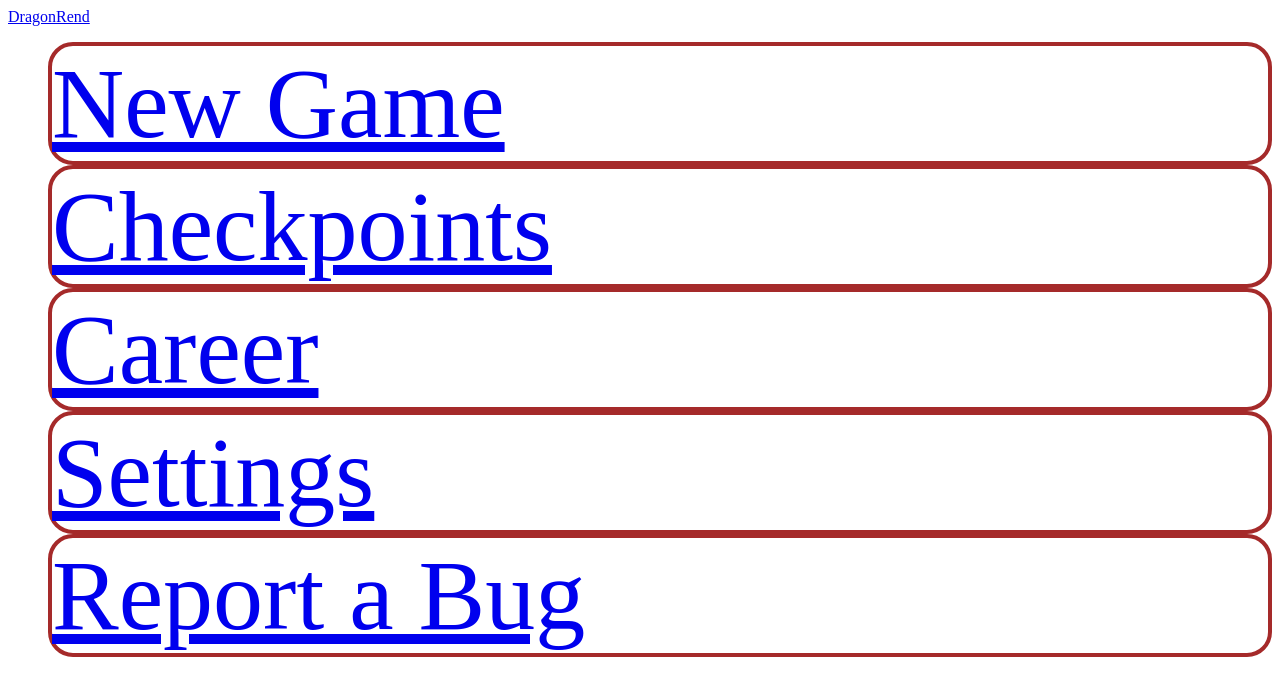
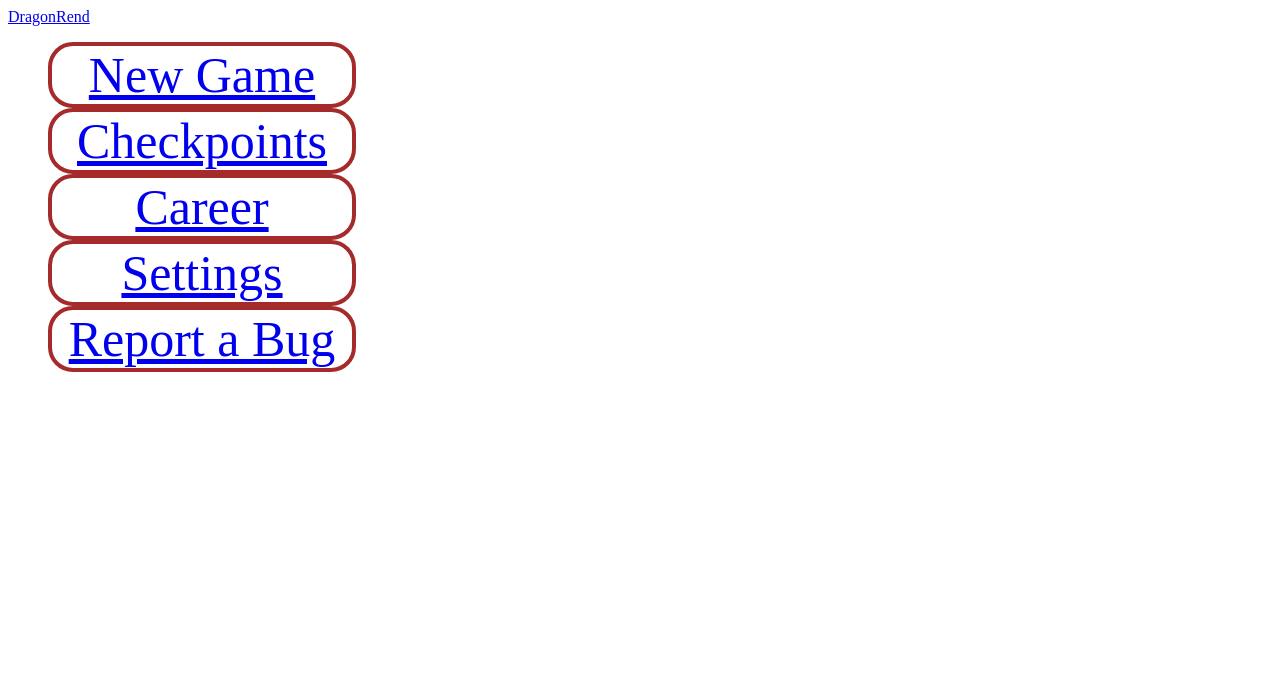
Before and after one commit to jonnicwolf/DragonRend-react, a React (Create React App) app: page / in a window 1280 px wide. Shown: the top 696 px of the page. Built offline with nearby package versions, Linux system fonts and the light colour scheme.

Commit message:
prelim styling for main menu buttons

```diff
--- a/src/components/menus/MainMenu.js
+++ b/src/components/menus/MainMenu.js
@@ -4,11 +4,15 @@ import styled from 'styled-components';
 
 const MainMenu = () => {
     const Button = styled.li`
+        display: flex;
+        flex-direction: column;
+        align-items: center;
         list-style-type: none;
         border: 0.5vh solid;
         border-radius: 25px;
         border-color: brown;
-        font-size: 100px;
+        font-size: 50px;
+        width: 300px;
     `
     return (
         <nav>
--- a/src/pages/DragonRend.js
+++ b/src/pages/DragonRend.js
@@ -1,9 +1,3 @@
-import {Routes, Route} from 'react-router-dom';
-//PAGES
-import BugsPage from './BugsPage';
-import AboutPage from './AboutPage';
-//COMPONENTS
-import DragonRendBanner from '../components/DragonRendBanner';
 import MainMenu from '../components/menus/MainMenu';
 function DragonRend() {
   return (
```
